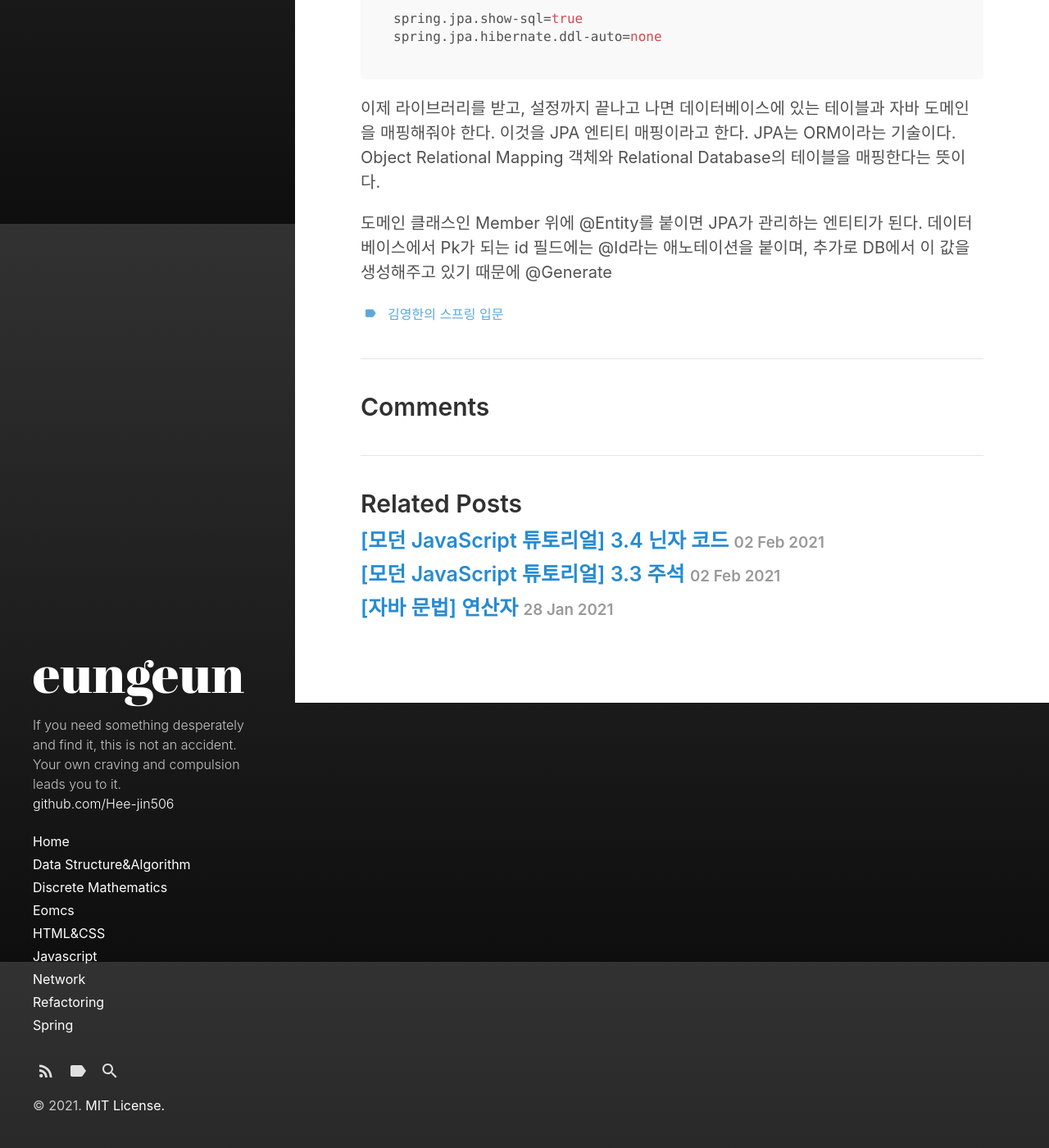
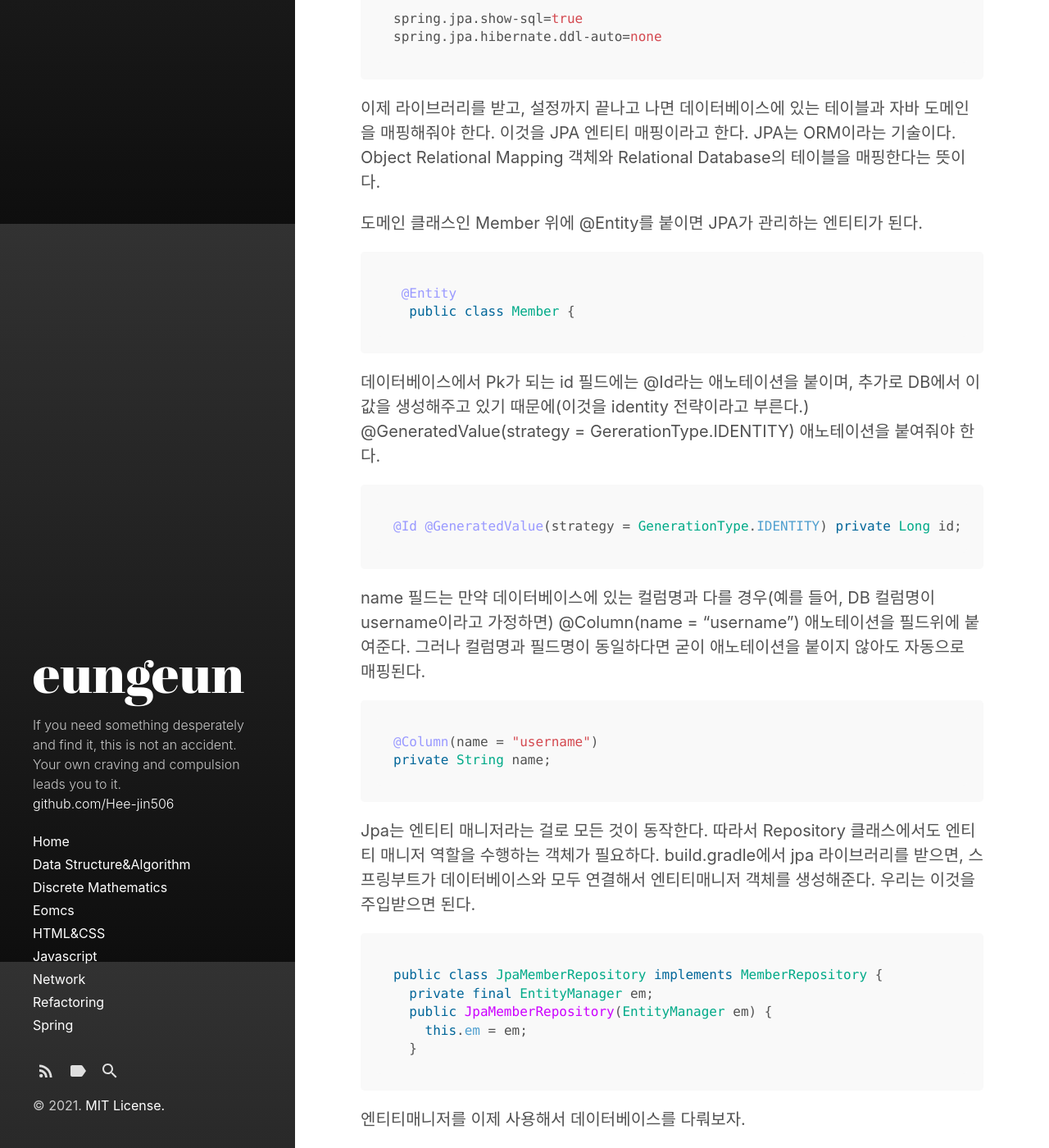
Before and after one commit to Hee-jin506/Hee-jin506.github.io, a Jekyll site: the page built from _posts/2021-01-28-spring-6.md, in a window 1280 px wide and 1400 px high, scrolled down 18627 px. Shown: the whole window at 82% size. Built offline with Jekyll 4.4.1, drawn with Linux system fonts in a browser that asks for light colours; some of the changed text lies outside the part shown.

Commit message:
2021-02-03

````diff
--- a/_posts/2021-01-28-spring-6.md
+++ b/_posts/2021-01-28-spring-6.md
@@ -553,4 +553,72 @@ spring.jpa.hibernate.ddl-auto=none
 
 이제 라이브러리를 받고, 설정까지 끝나고 나면 데이터베이스에 있는 테이블과 자바 도메인을 매핑해줘야 한다. 이것을 JPA 엔티티 매핑이라고 한다. JPA는 ORM이라는 기술이다. Object Relational Mapping 객체와 Relational Database의 테이블을 매핑한다는 뜻이다.
 
-도메인 클래스인 Member 위에 @Entity를 붙이면 JPA가 관리하는 엔티티가 된다. 데이터베이스에서 Pk가 되는 id 필드에는 @Id라는 애노테이션을 붙이며, 추가로 DB에서 이 값을 생성해주고 있기 때문에 @Generate
+도메인 클래스인 Member 위에 @Entity를 붙이면 JPA가 관리하는 엔티티가 된다.
+
+```java
+ @Entity
+  public class Member {
+```
+
+데이터베이스에서 Pk가 되는 id 필드에는 @Id라는 애노테이션을 붙이며, 추가로 DB에서 이 값을 생성해주고 있기 때문에(이것을 identity 전략이라고 부른다.) @GeneratedValue(strategy = GererationType.IDENTITY) 애노테이션을 붙여줘야 한다.
+
+```java
+@Id @GeneratedValue(strategy = GenerationType.IDENTITY) private Long id;
+```
+
+name 필드는 만약 데이터베이스에 있는 컬럼명과 다를 경우(예를 들어, DB 컬럼명이 username이라고 가정하면) @Column(name = "username") 애노테이션을 필드위에 붙여준다. 그러나 컬럼명과 필드명이 동일하다면 굳이 애노테이션을 붙이지 않아도 자동으로 매핑된다.
+
+```java
+@Column(name = "username")
+private String name;
+```
+
+Jpa는 엔티티 매니저라는 걸로 모든 것이 동작한다. 따라서 Repository 클래스에서도 엔티티 매니저 역할을 수행하는 객체가 필요하다. build.gradle에서 jpa 라이브러리를 받으면, 스프링부트가 데이터베이스와 모두 연결해서 엔티티매니저 객체를 생성해준다. 우리는 이것을 주입받으면 된다.
+
+```java
+public class JpaMemberRepository implements MemberRepository {
+  private final EntityManager em;
+  public JpaMemberRepository(EntityManager em) {
+    this.em = em;
+  }
+```
+
+엔티티매니저를 이제 사용해서 데이터베이스를 다뤄보자.
+
+### save(Member member)
+
+엔티티매니저에 대하여 persist() 메서드를 호출하고 파라미터로 Member 객체를 넣어주면 JPA가 insert 쿼리 만들어서 데이터베이스에 집어넣고, id 값까지 생성해서 넣어준다.
+
+```java
+public Member save(Member member) {
+  em.persist(member);
+  return member;
+}
+```
+
+### findById(Long id)
+
+엔티티매니저에 대하여 find()메서드를 호출하고, 첫번째 파라미터로 원하는 도메인의 클래스 정보와, 두번째 파라미터로 식별자 pk 값을 넣어주면 조회가 가능하다.
+
+```java
+public Optional<Member> findById(Long id) {
+  Member member = em.find(Member.class, id);
+  return Optional.ofNullable(member);
+}
+```
+
+### findAll()
+
+JPQL이라는 객체지향 쿼리 언어를 사용해야 한다. 일반 Sql과의 차이점은 객체를 대상으로 쿼리를 날리게 되므로, 테이블 이름도 도메인 이름이고, select의 대상도 컬럼명이 아니라, 그 객체 자체가 된다.
+
+엔티티매니저에 대하여 createQuery 메서드를 호출하고, 첫번째 파라미터로 JPQL 쿼리를, 두번째 파라미터로 도메인 클래스 정보를 넘긴다. 그리고 이 결과를 List의 형태로 받을 수 있도록 getResultList() 메서드를 호출한다.
+
+```java
+public List<Member> findAll() {
+  return em.createQuery("select m from Member m", Member.class).getResultList();
+}
+```
+
+### findByName(String name)
+
+findByName도 마찬가지로 JPQL을 작성한다. select의 조건을 걸기 위해 where 절을 추가해야 한다. where 절에 들어가는 파라미터 값을 설정해주기 위해 setParameter 메서드를 호출하고, 이 메서드의 파라미터로 result
````
Also changed, not shown: _posts/2021-02-03-moderhjs-3-4.md (added, +363 -0 lines), assets/images/14.png (added), assets/images/15.png (added), assets/images/16.png (added), assets/images/17.png (added), assets/images/18.png (added).
